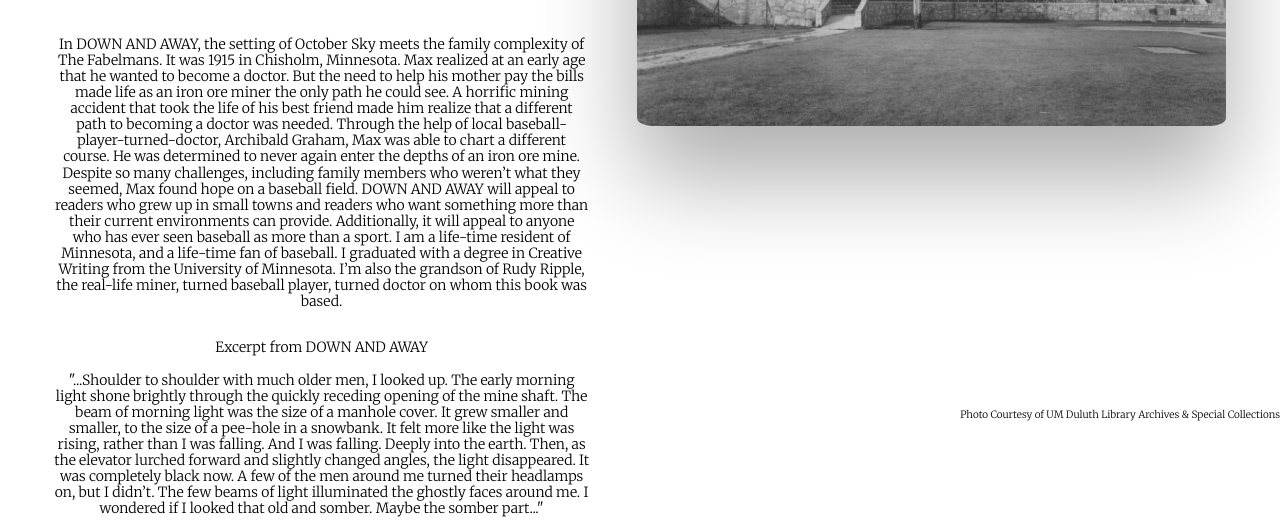
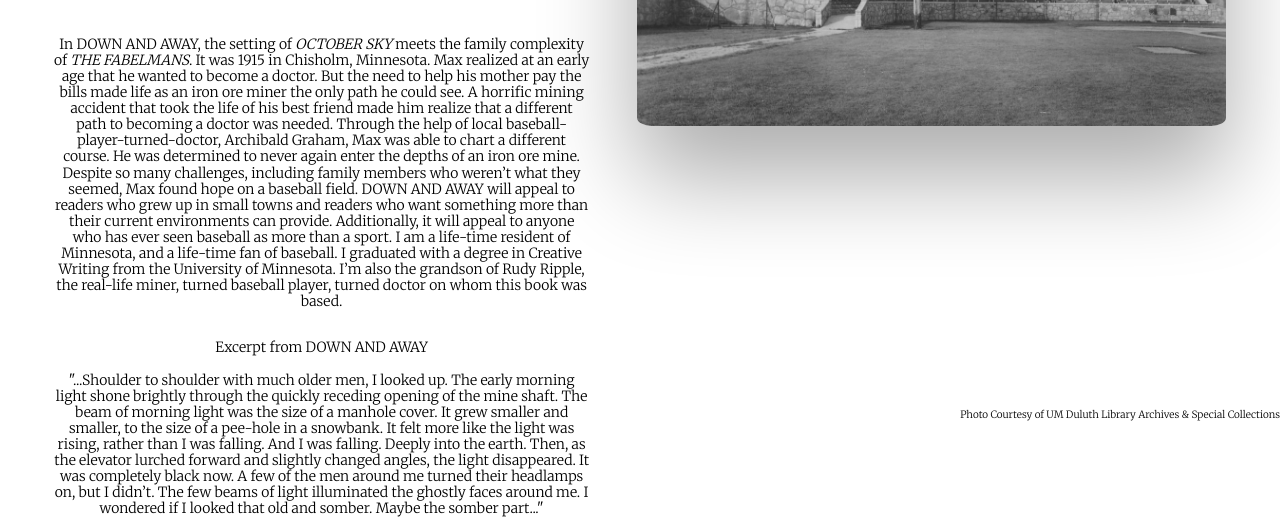
Before and after one commit to hripple46/Steves-Page, a website: page downAndAway.html in a window 1280 px wide. Shown: the part 370-901 px from the top of the page. Drawn offline with nearby package versions, Linux system fonts and the light colour scheme.

Commit message:
italicized and capatilized two words

```diff
--- a/downAndAway.html
+++ b/downAndAway.html
@@ -55,26 +55,27 @@
             </div>
             <div id="summary">
               <p>
-                In DOWN AND AWAY, the setting of October Sky meets the family
-                complexity of The Fabelmans. It was 1915 in Chisholm, Minnesota.
-                Max realized at an early age that he wanted to become a doctor.
-                But the need to help his mother pay the bills made life as an
-                iron ore miner the only path he could see. A horrific mining
-                accident that took the life of his best friend made him realize
-                that a different path to becoming a doctor was needed. Through
-                the help of local baseball-player-turned-doctor, Archibald
-                Graham, Max was able to chart a different course. He was
-                determined to never again enter the depths of an iron ore mine.
-                Despite so many challenges, including family members who weren’t
-                what they seemed, Max found hope on a baseball field. DOWN AND
-                AWAY will appeal to readers who grew up in small towns and
-                readers who want something more than their current environments
-                can provide. Additionally, it will appeal to anyone who has ever
-                seen baseball as more than a sport. I am a life-time resident of
-                Minnesota, and a life-time fan of baseball. I graduated with a
-                degree in Creative Writing from the University of Minnesota. I’m
-                also the grandson of Rudy Ripple, the real-life miner, turned
-                baseball player, turned doctor on whom this book was based.
+                In DOWN AND AWAY, the setting of <i>OCTOBER SKY</i> meets the
+                family complexity of <i>THE FABELMANS</i>. It was 1915 in
+                Chisholm, Minnesota. Max realized at an early age that he wanted
+                to become a doctor. But the need to help his mother pay the
+                bills made life as an iron ore miner the only path he could see.
+                A horrific mining accident that took the life of his best friend
+                made him realize that a different path to becoming a doctor was
+                needed. Through the help of local baseball-player-turned-doctor,
+                Archibald Graham, Max was able to chart a different course. He
+                was determined to never again enter the depths of an iron ore
+                mine. Despite so many challenges, including family members who
+                weren’t what they seemed, Max found hope on a baseball field.
+                DOWN AND AWAY will appeal to readers who grew up in small towns
+                and readers who want something more than their current
+                environments can provide. Additionally, it will appeal to anyone
+                who has ever seen baseball as more than a sport. I am a
+                life-time resident of Minnesota, and a life-time fan of
+                baseball. I graduated with a degree in Creative Writing from the
+                University of Minnesota. I’m also the grandson of Rudy Ripple,
+                the real-life miner, turned baseball player, turned doctor on
+                whom this book was based.
               </p>
               <p>
                 <br />Excerpt from DOWN AND AWAY<br /><br />"...Shoulder to
```
